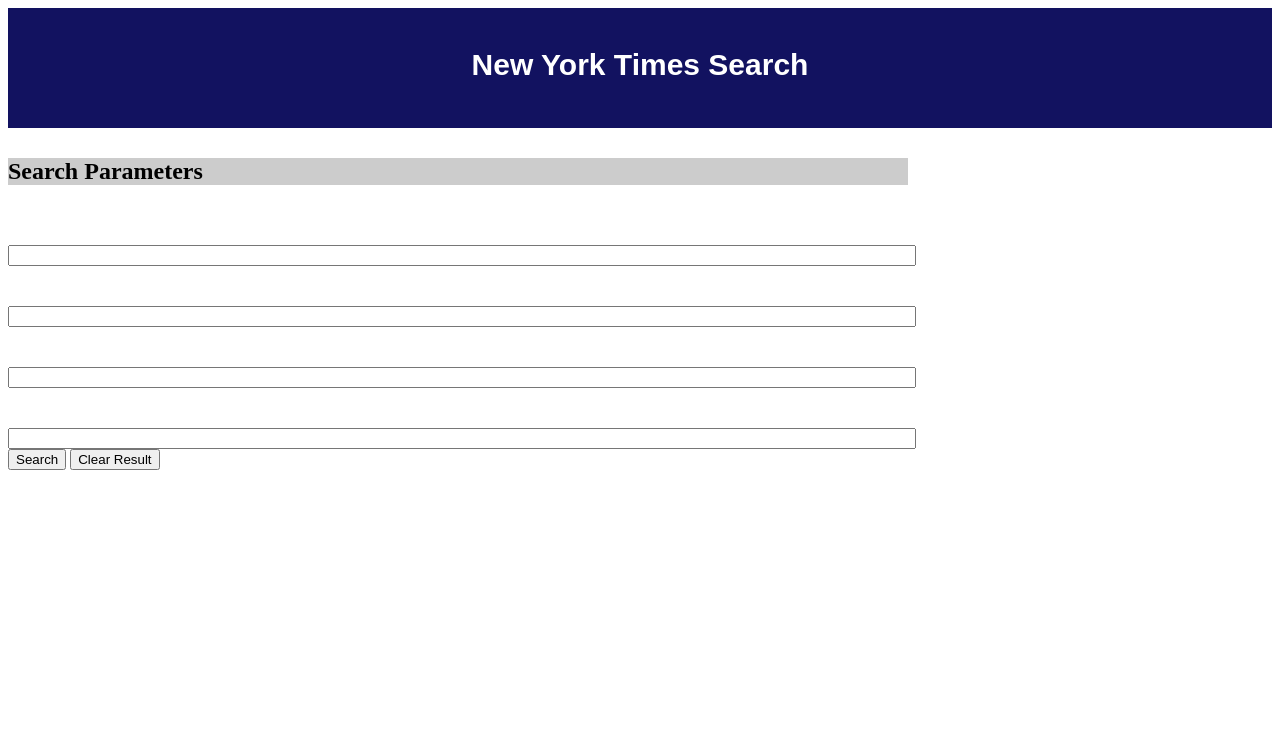
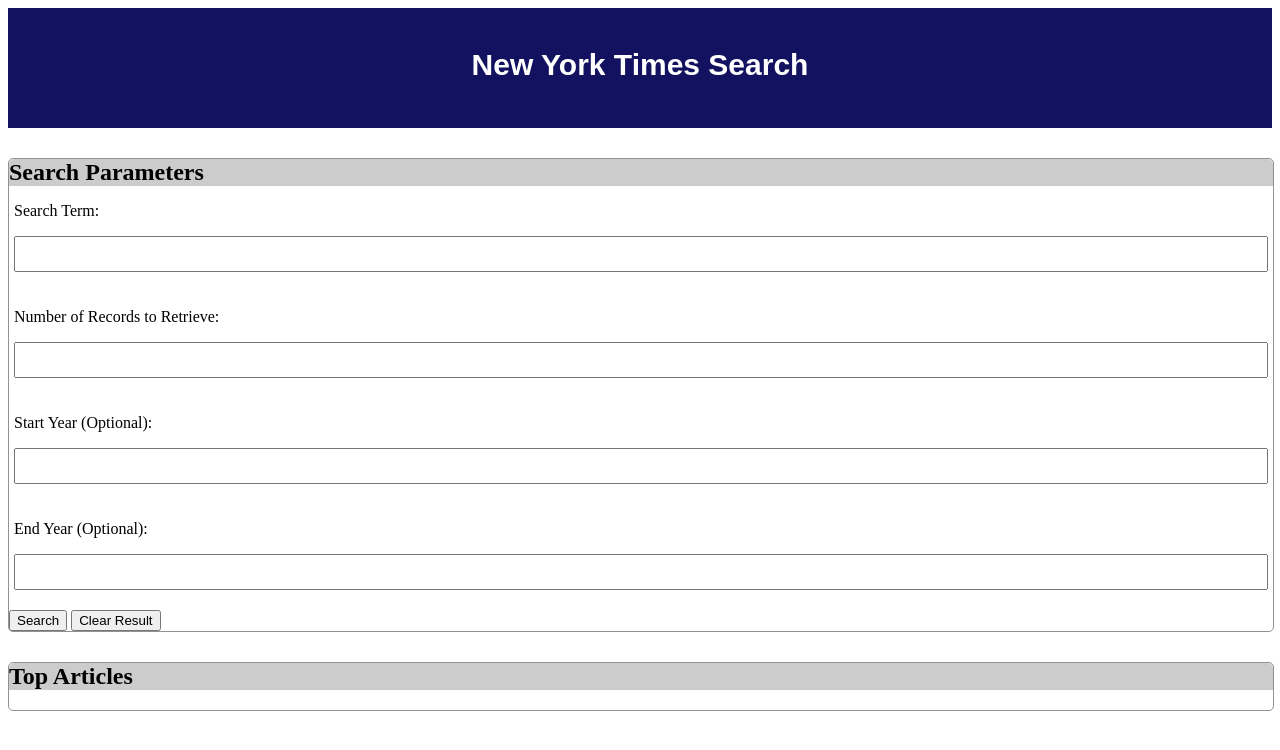
Before and after one commit to unicorn453/NYT-Search, a plain HTML site: page index.html in a window 1280 px wide. Drawn offline with nearby package versions, Linux system fonts and the light colour scheme; files whose address does not match are found by name.

Commit message:
added style for html

```diff
--- a/index.html
+++ b/index.html
@@ -11,9 +11,13 @@
     <div class="container-fluid">
       <h2>Search Parameters</h2>
       <div class="input-container">
+        <p class="search">Search Term:</p>
         <input type="text" class="search-term input" />
+        <p class="records">Number of Records to Retrieve:</p>
         <input type="number" class="number-records input" />
+        <p class="stYear">Start Year (Optional):</p>
         <input type="number" class="start-year input" />
+        <p class="endYear">End Year (Optional):</p>
         <input type="number" class="end-year input" />
       </div>
       <div class="button-holder">
@@ -21,6 +25,10 @@
         <button class="clear">Clear Result</button>
       </div>
     </div>
+    <div class="container-fluid">
+      <h2>Top Articles</h2>
+      <div class="result"></div>
+    </div>
     <script src="https://cdn.jsdelivr.net/npm/dayjs@1/dayjs.min.js"></script>
     <!-- jQuery -->
     <script src="https://cdnjs.cloudflare.com/ajax/libs/jquery/3.2.1/jquery.min.js"></script>
--- a/style.css
+++ b/style.css
@@ -13,16 +13,31 @@
   display: flex;
   flex-direction: column;
   justify-content: space-around;
-  width: 900px;
+  width: 100%;
 }
 .input {
-  margin-top: 40px;
-  width: 900px;
+  margin-bottom: 20px;
+  /* width: 900px; */
+  margin-left: 5px;
+  margin-right: 5px;
+  height: 30px;
+}
+p {
+  margin-left: 5px;
+  margin-right: 5px;
 }
 .container-fluid {
   margin-top: 30px;
-  width: 900px;
+  width: 100%;
+  border: 1px solid rgb(147, 145, 145);
+  border-radius: 5px;
 }
 h2 {
   background-color: rgb(204, 204, 204);
+  margin: 0;
+  padding: 0;
+  border-radius: 5px 5px 0px 0px;
 }
+.result {
+  padding-top: 20px;
+}
```
